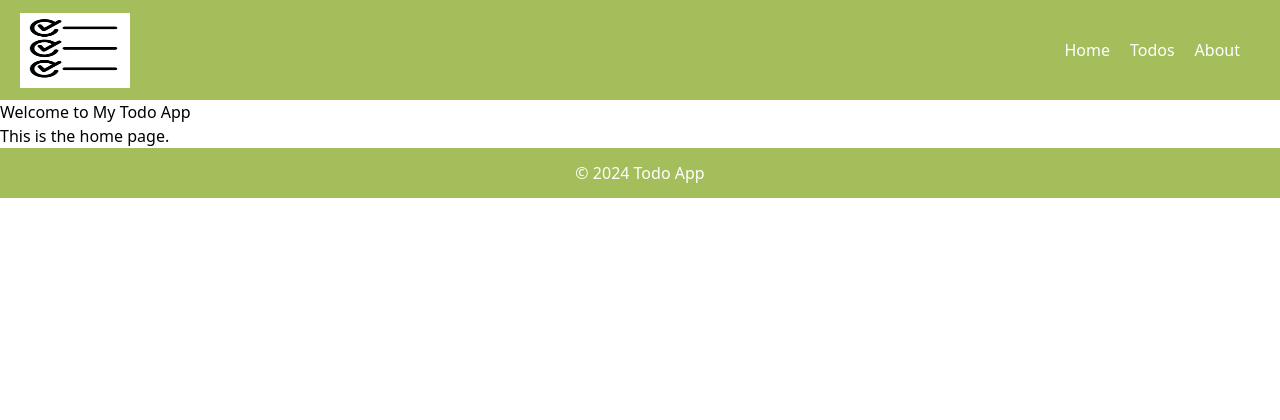
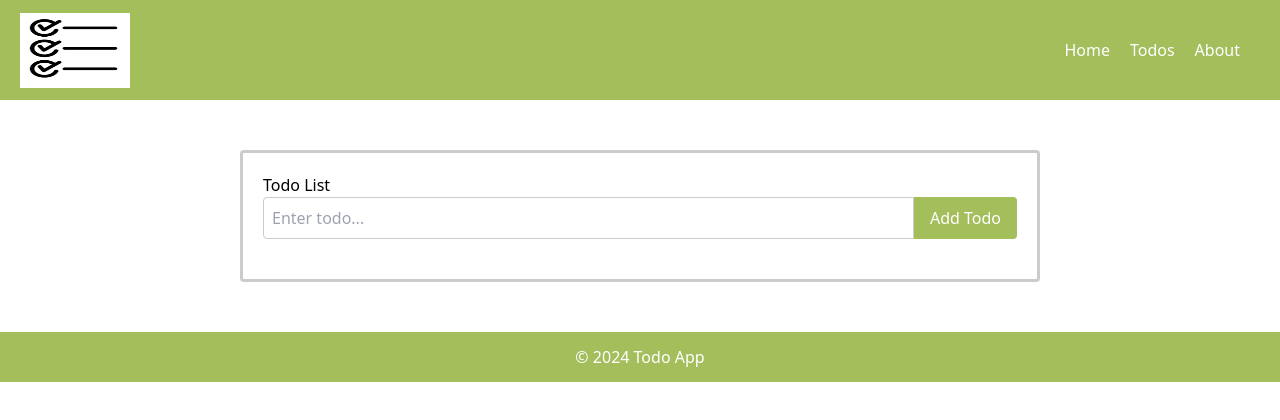
Before and after one commit to RushdaMansuri/ToDo_in_NextJS, a Next.js app in the folder todo/: page / in a window 1280 px wide. Shown: the top 420 px of the page. Built offline with nearby package versions, Linux system fonts and the light colour scheme.

Commit message:
Added ToDoList and Add form

```diff
--- a/todo/components/AddTodoForm.tsx
+++ b/todo/components/AddTodoForm.tsx
@@ -0,0 +1,37 @@
+// AddTodoForm.tsx
+import React, { useState } from 'react';
+import styles from '../styles/AddToDoForm.module.css';
+
+type AddTodoFormProps = {
+  onAdd: (text: string) => void;
+};
+
+const AddTodoForm: React.FC<AddTodoFormProps> = ({ onAdd }) => {
+  const [inputText, setInputText] = useState<string>('');
+
+  const handleInputChange = (e: React.ChangeEvent<HTMLInputElement>) => {
+    setInputText(e.target.value);
+  };
+
+  const handleSubmit = (e: React.FormEvent) => {
+    e.preventDefault();
+    if (inputText.trim() === '') return;
+    onAdd(inputText);
+    setInputText('');
+  };
+
+  return (
+    <form onSubmit={handleSubmit} className={styles.form}>
+      <input
+        type="text"
+        placeholder="Enter todo..."
+        value={inputText}
+        onChange={handleInputChange}
+        className={styles.input}
+      />
+      <button type="submit" className={styles.button}>Add Todo</button>
+    </form>
+  );
+};
+
+export default AddTodoForm;
--- a/todo/components/TodoList.tsx
+++ b/todo/components/TodoList.tsx
@@ -0,0 +1,60 @@
+// TodoList.tsx
+import React, { useState } from 'react';
+import AddTodoForm from './AddTodoForm';
+import styles from '../styles/TodoList.module.css';
+
+type Todo = {
+  id: number;
+  text: string;
+  completed: boolean;
+};
+
+const TodoList: React.FC = () => {
+  const [todos, setTodos] = useState<Todo[]>([]);
+
+  const addTodo = (text: string) => {
+    const newTodo: Todo = {
+      id: todos.length + 1,
+      text: text,
+      completed: false,
+    };
+    setTodos([...todos, newTodo]);
+  };
+
+  const toggleTodo = (id: number) => {
+    setTodos(prevTodos =>
+      prevTodos.map(todo =>
+        todo.id === id ? { ...todo, completed: !todo.completed } : todo
+      )
+    );
+  };
+
+  const deleteTodo = (id: number) => {
+    setTodos(prevTodos => prevTodos.filter(todo => todo.id !== id));
+  };
+
+  return (
+    <div className={styles.container}>
+      <h1>Todo List</h1>
+      <AddTodoForm onAdd={addTodo} />
+      <ul>
+        {todos.map(todo => (
+          <li key={todo.id} className={styles.item}>
+            <input
+              type="checkbox"
+              checked={todo.completed}
+              onChange={() => toggleTodo(todo.id)}
+              className={styles.checkbox}
+            />
+            <span className={todo.completed ? styles.completed : undefined}>{todo.text}</span>
+            <button onClick={() => deleteTodo(todo.id)} className={styles.deleteButton}>
+              Delete
+            </button>
+          </li>
+        ))}
+      </ul>
+    </div>
+  );
+};
+
+export default TodoList;
--- a/todo/pages/index.tsx
+++ b/todo/pages/index.tsx
@@ -1,11 +1,11 @@
 import React from 'react';
 import Layout from '../app/layout';
+import TodoList from '../components/TodoList';
 
 const HomePage: React.FC = () => {
   return (
     <Layout>
-      <h1>Welcome to My Todo App</h1>
-      <p>This is the home page.</p>
+      <TodoList/>
     </Layout>
   );
 };
--- /dev/null
+++ b/todo/styles/AddToDoForm.module.css
@@ -0,0 +1,20 @@
+.form {
+    display: flex;
+    margin-bottom: 20px;
+  }
+
+  .input {
+    flex: 1;
+    padding: 8px;
+    border: 1px solid #ccc;
+    border-radius: 4px 0 0 4px;
+  }
+
+  .button {
+    padding: 8px 16px;
+    border: none;
+    border-radius: 0 4px 4px 0;
+    background-color: #A4BE5C;
+    color: white;
+    cursor: pointer;
+  }
--- /dev/null
+++ b/todo/styles/TodoList.module.css
@@ -0,0 +1,24 @@
+/* TodoList.module.css */
+.container {
+  max-width: 800px;
+  margin: 50px auto; /* Updated margin */
+  padding: 20px;
+  border: 3px solid #ccc;
+  border-radius: 4px;
+}
+
+
+.h1 {
+  text-align: center;
+}
+
+.ul {
+  list-style-type: none;
+  padding: 0;
+}
+
+.li {
+  display: flex;
+  align-items: center;
+  margin-bottom: 5px;
+}
```
Also changed, not shown: todo/package.json (+11 -7 lines), todo/styles/Header.module.css (line endings or trailing spaces), 1 other file (tests, documents, lock files or other folders).
